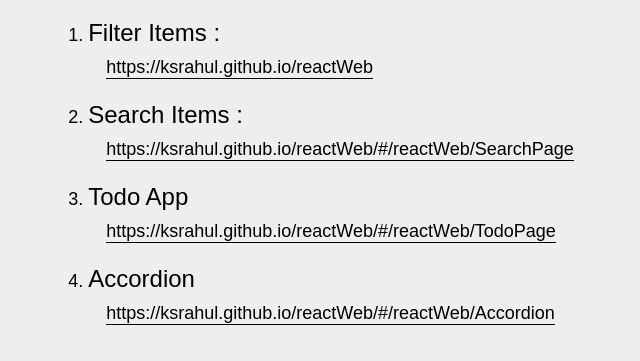
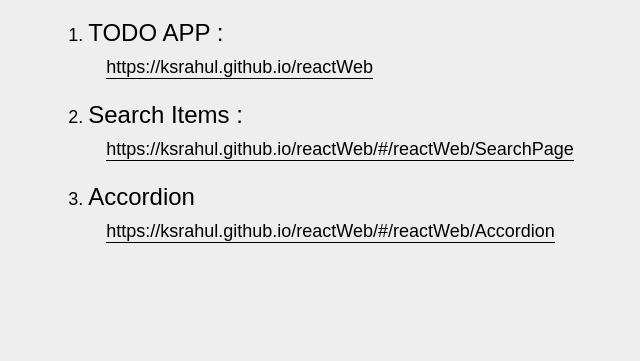
Before and after one commit to KSrahul/React_Projects, a plain HTML site: page index.html in a window 1280 px wide. Shown: the part 61-422 px from the top of the page, without its empty margins (319-959 px from the left). Drawn offline with Linux system fonts and the light colour scheme.

Commit message:
Update index.html

```diff
--- a/index.html
+++ b/index.html
@@ -47,7 +47,7 @@
         <h1 class="worked">React projects Link below :</h1>
         <ul class="projectsMain">
             <li>
-                <span class="project_heading">Filter Items :</span>
+                <span class="project_heading">TODO APP :</span>
                 <br>
                 <a target="_blank" href="https://ksrahul.github.io/reactWeb">https://ksrahul.github.io/reactWeb</a>
             </li>
@@ -55,11 +55,6 @@
                 <span class="project_heading">Search Items :</span>
                 <br>
                 <a target="_blank" href="https://ksrahul.github.io/reactWeb/#/reactWeb/SearchPage">https://ksrahul.github.io/reactWeb/#/reactWeb/SearchPage</a>
-            </li>
-            <li>
-                <span class="project_heading">Todo App</span>
-                <br>
-                <a target="_blank" href="https://ksrahul.github.io/reactWeb/#/reactWeb/TodoPage">https://ksrahul.github.io/reactWeb/#/reactWeb/TodoPage</a>
             </li>
             <li>
                 <span class="project_heading">Accordion</span>
```
